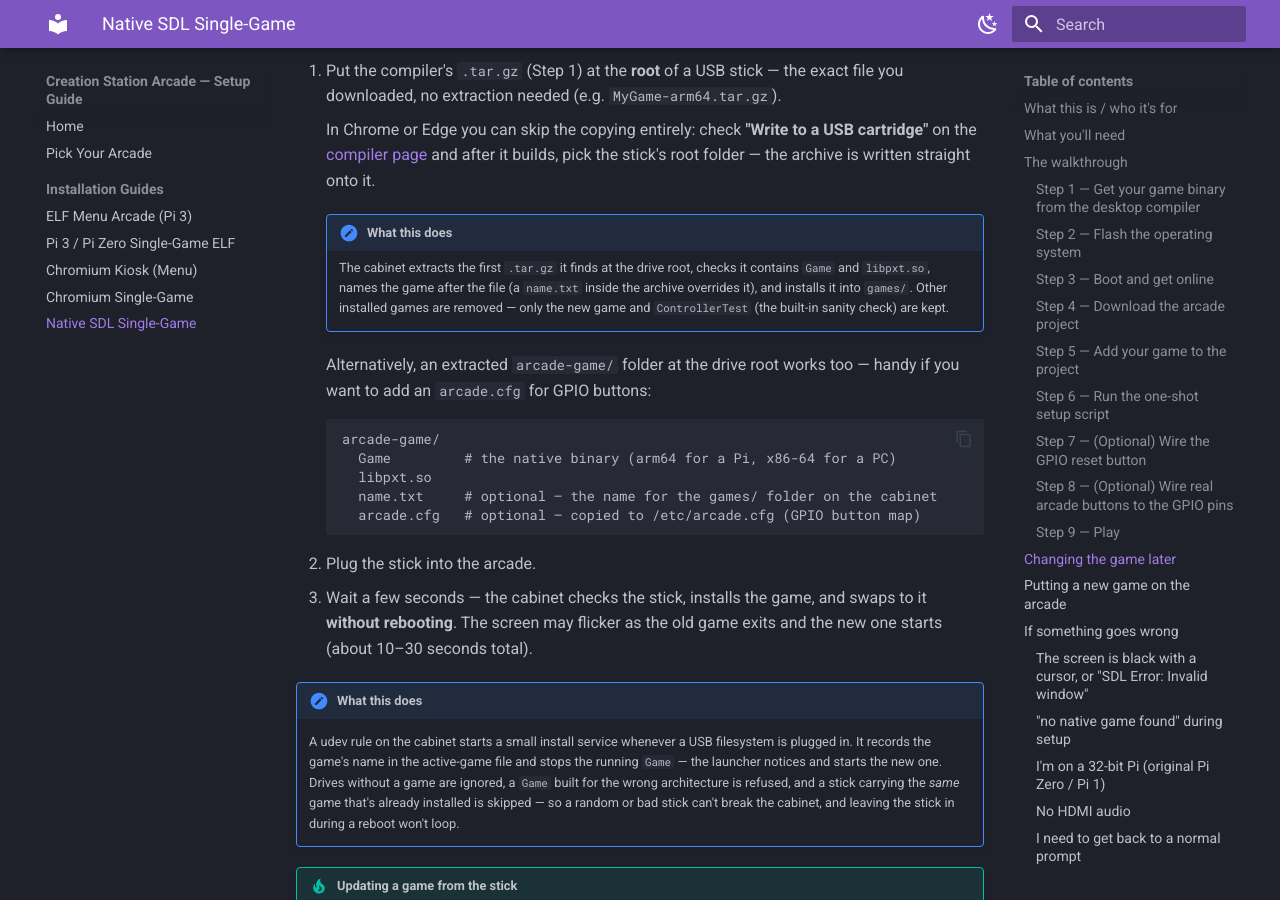
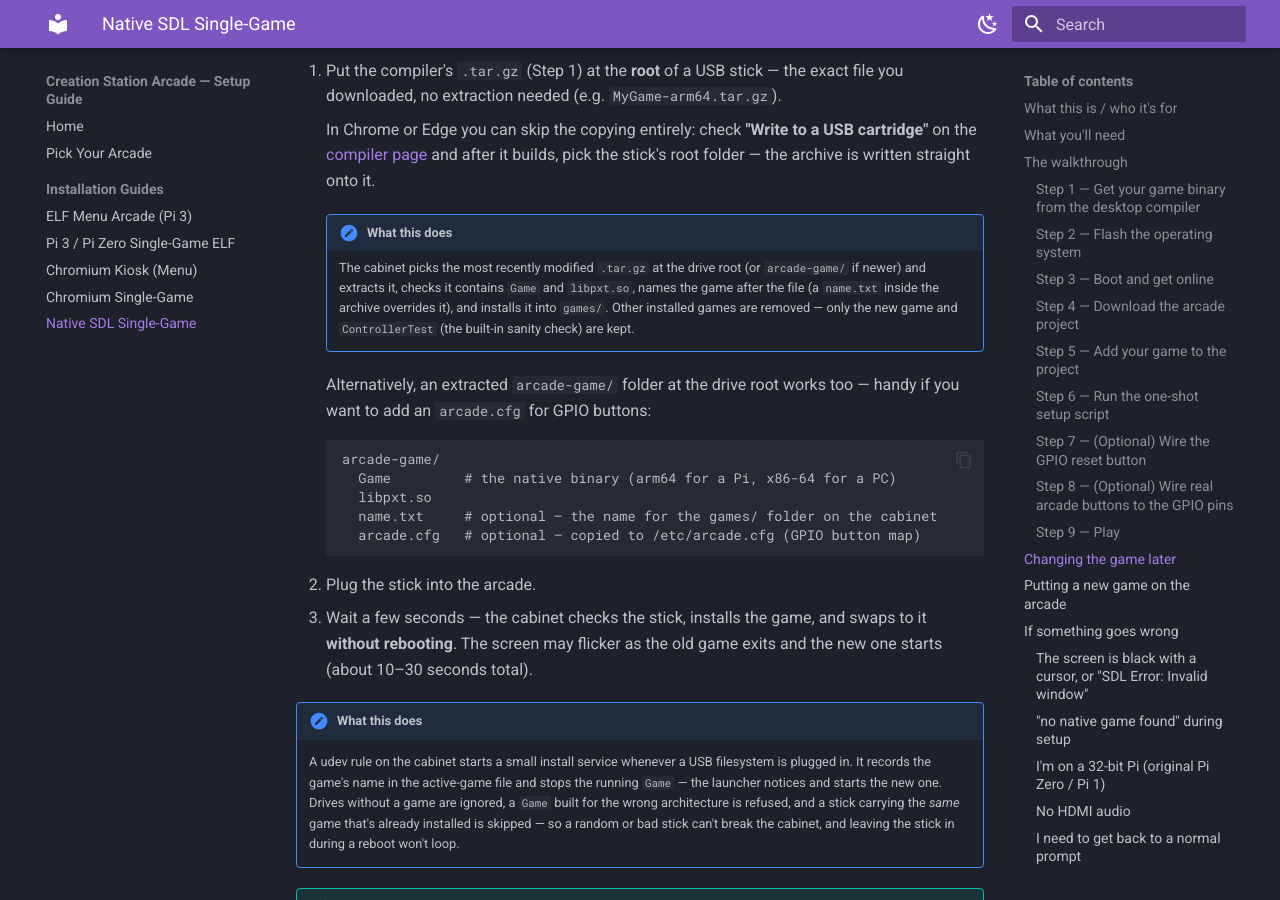
Before and after one commit to Kikketer/CreationStationArcade, an MkDocs documentation site: the page built from docs/single-native-arcade.md, in a window 1280 px wide and 900 px high, scrolled down 6109 px. Built offline with MkDocs 1.6.1 and Material for MkDocs 9.7.7, drawn with Linux system fonts in a browser that asks for light colours.

Commit message:
Docs: USB loads the newest game when there are several on the stick

```diff
--- a/docs/single-native-arcade.md
+++ b/docs/single-native-arcade.md
@@ -191,7 +191,7 @@ Once the installer has run, the cabinet watches for USB drives. To swap games:
     In Chrome or Edge you can skip the copying entirely: check **"Write to a USB cartridge"** on the [compiler page](https://www.makecode.games/compilers/desktop) and after it builds, pick the stick's root folder — the archive is written straight onto it.
 
     !!! note "What this does"
-        The cabinet extracts the first `.tar.gz` it finds at the drive root, checks it contains `Game` and `libpxt.so`, names the game after the file (a `name.txt` inside the archive overrides it), and installs it into `games/`. Other installed games are removed — only the new game and `ControllerTest` (the built-in sanity check) are kept.
+        The cabinet picks the most recently modified `.tar.gz` at the drive root (or `arcade-game/` if newer) and extracts it, checks it contains `Game` and `libpxt.so`, names the game after the file (a `name.txt` inside the archive overrides it), and installs it into `games/`. Other installed games are removed — only the new game and `ControllerTest` (the built-in sanity check) are kept.
 
     Alternatively, an extracted `arcade-game/` folder at the drive root works too — handy if you want to add an `arcade.cfg` for GPIO buttons:
 
```
